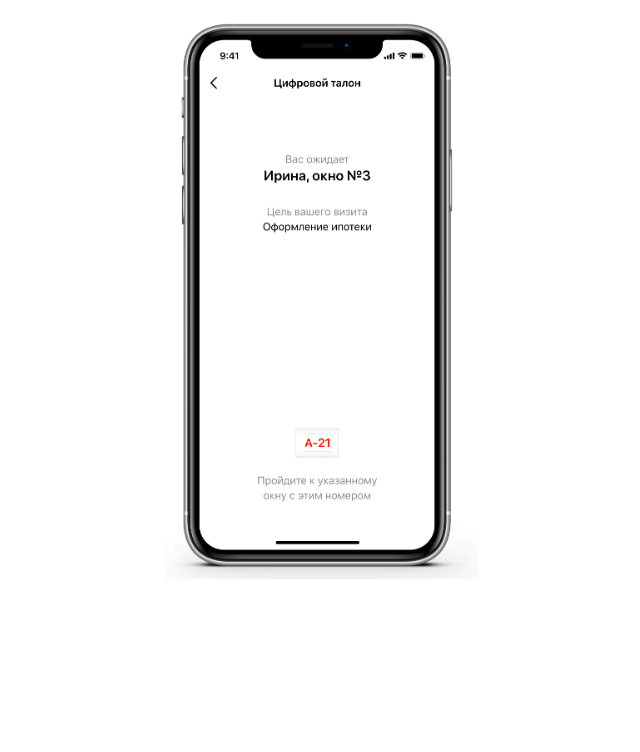
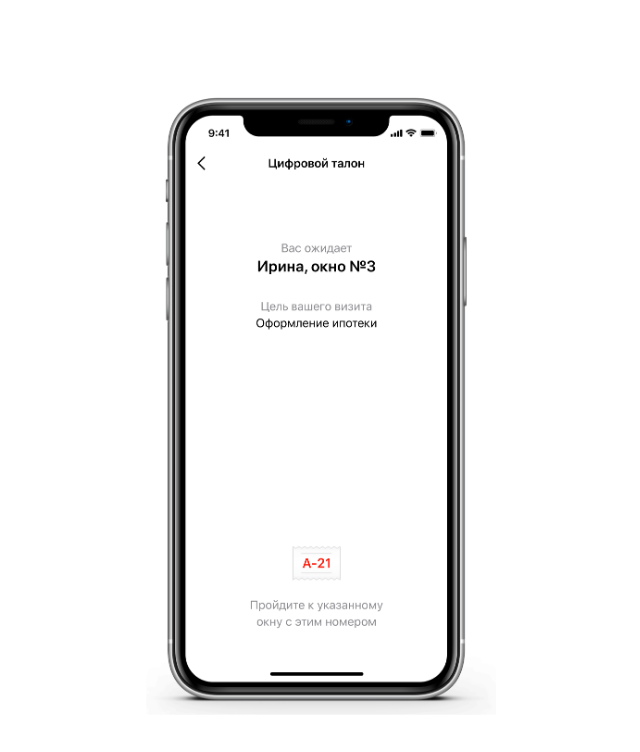
Before and after one commit to Konstantin1spb/landing_phone_first.github.io, a plain HTML site: page index.html in a window 1280 px wide. Shown: the whole page, without its empty margins (316-956 px from the left). Drawn offline with Linux system fonts and the light colour scheme.

Commit message:
Commit 2.0

```diff
--- a/index.html
+++ b/index.html
@@ -9,7 +9,6 @@
 <body>
 	<div class="main_container">
 		<div class="image_container">
-			<img src="Без картинки.png" class="image_phone" alt="image_phone">
 		</div>
 	</div>
 </body>
--- a/style.css
+++ b/style.css
@@ -4,23 +4,14 @@
 	overflow: hidden;
 }
 
-.image_phone {
-	width: 75%;
-    margin-top: -5%;
-    margin-left: 12.5%;
+.main_container {
+	display: flex;
+	justify-content: center;
 }
 
-@media (min-width: 400px) and (max-width: 500px) {
-	.image_phone {
-		width: 220%;
-    	margin-left: -57%;
-	}
+.image_container {
+	position: absolute;
+    width: 65%;
+    height: 100%;
+    background: url(image.png) no-repeat center top / cover;
 }
-
-@media (min-width: 300px) and (max-width: 399px) {
-	.image_phone {
-		width: 260%;
-    	margin-top: -10%;
-    	margin-left: -77.5%;
-	}
-}
```
Also changed, not shown: image.png (renamed from Без картинки.png).
